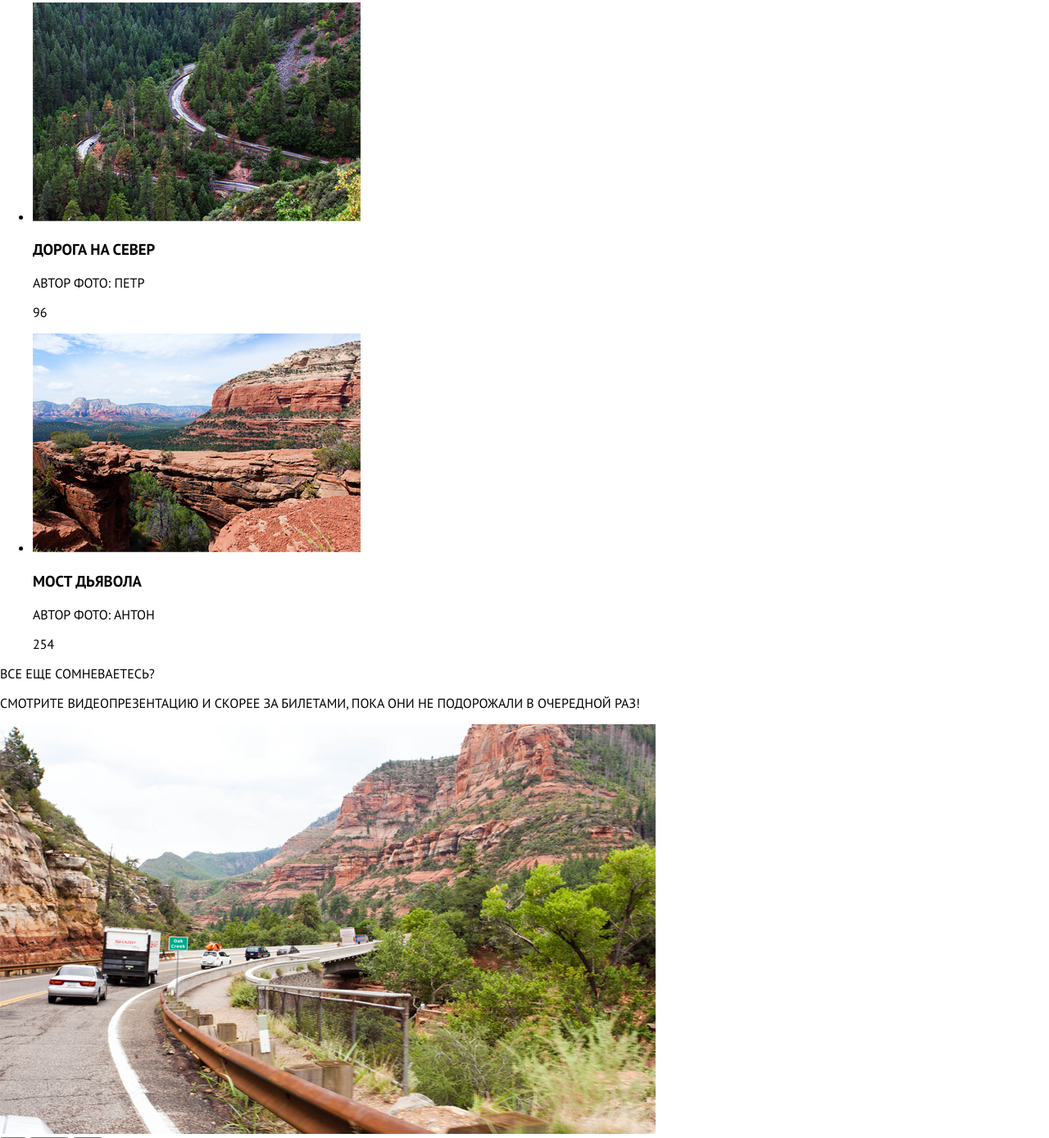
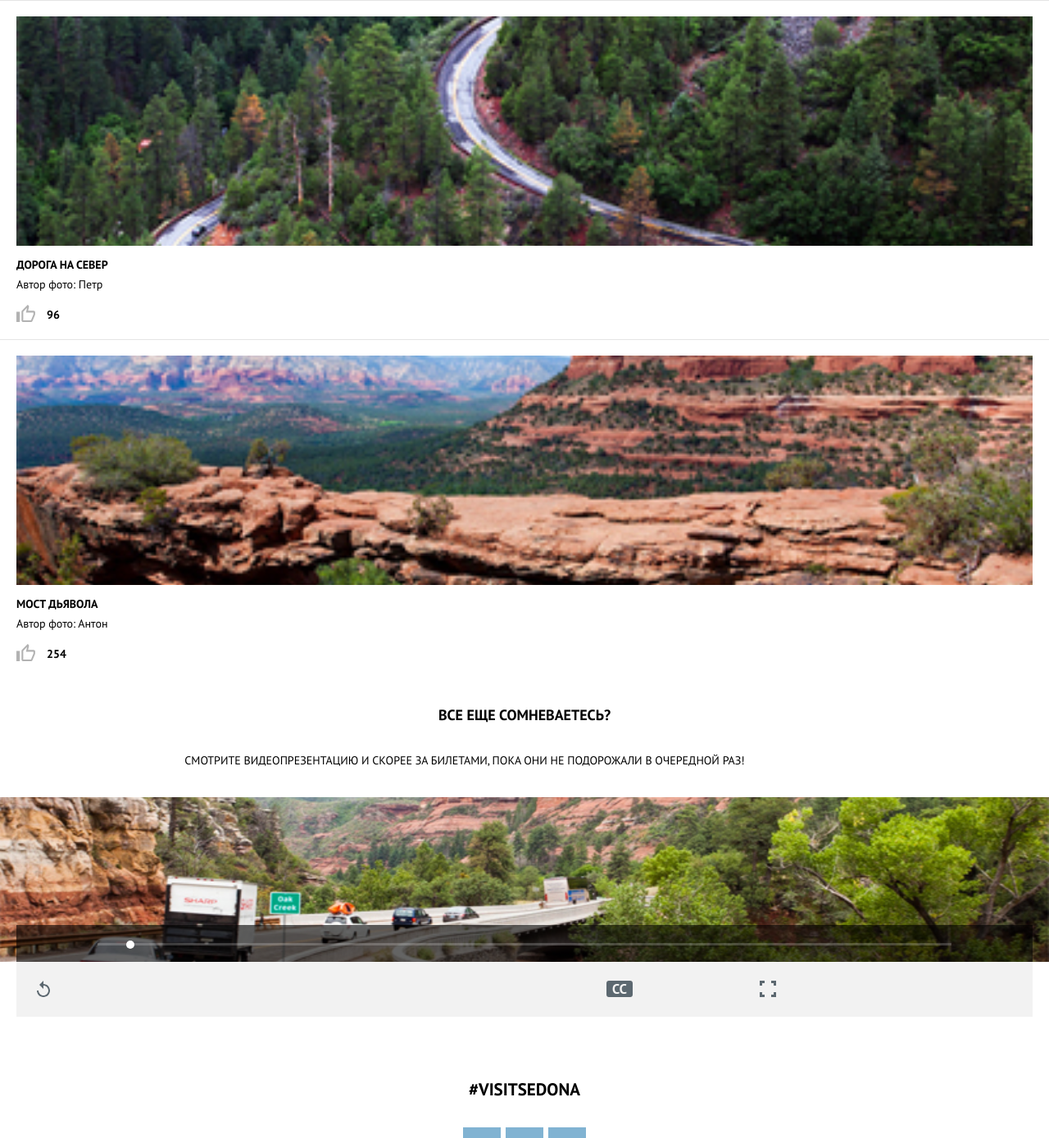
Before and after one commit to victoria-nsl/1669265-sedona-22, a website: page source/catalog.html in a window 1280 px wide. Shown: the part 1411-2800 px from the top of the page at 82% size. Drawn offline with nearby package versions, Linux system fonts and the light colour scheme; files that its build step writes are made by us from their sources.

```diff
--- a/source/catalog.html
+++ b/source/catalog.html
@@ -12,7 +12,7 @@
   </head>
   <body>
     <header class="page-header">
-      <nav class="main-navigation">
+      <nav class="main-navigation main-navigation--closed main-navigation--nojs">
         <button class="main-navigation__toggle" type="button">
           <span class="visually-hidden">Открыть меню</span>
         </button>
@@ -133,6 +133,7 @@
             <source media="(min-width: 768px)" srcset="img/catalog-video-tablet.jpg 1x, img/catalog-video-tablet@2x.jpg 2x">
             <img src="img/catalog-video-mobile.jpg" srcset="img/catalog-video-mobile@2x.jpg 2x"  alt= "Видеопрезентация">
           </picture>
+          <div class="video__wrapper-slider-switches">
             <div class="video__slider-range">
               <div class="video__slider-scale">
                 <div class="video__slider-bar" tabindex="0" aria-label="Маркер переключения">
@@ -142,22 +143,23 @@
             <div class="video__switches">
               <button class="video__button video__button--replay" type="button" aria-label="Воспроизвести видео">
                 <svg width="16" height="20" viewBox="0 0 16 20" fill="none" xmlns="http://www.w3.org/2000/svg">
-                <path d="M8 4V0L3 5L8 10V6C11.3 6 14 8.7 14 12C14 15.3 11.3 18 8 18C4.7 18 2 15.3 2 12H0C0 16.4 3.6 20 8 20C12.4 20 16 16.4 16 12C16 7.6 12.4 4 8 4Z" fill="#5C6870"/>
+                  <path d="M8 4V0L3 5L8 10V6C11.3 6 14 8.7 14 12C14 15.3 11.3 18 8 18C4.7 18 2 15.3 2 12H0C0 16.4 3.6 20 8 20C12.4 20 16 16.4 16 12C16 7.6 12.4 4 8 4Z"/>
                 </svg>
               </button>
               <button class="video__button  video__button--subtitles" type="button" aria-label="Включить субтитры">
                 <svg width="32" height="20" viewBox="0 0 32 20" fill="none" xmlns="http://www.w3.org/2000/svg">
-                <path d="M29 0H3C1.3 0 0 1.3 0 3V17C0 18.7 1.3 20 3 20H29C30.7 20 32 18.7 32 17V3C32 1.3 30.7 0 29 0ZM14.4 15.9C13.9 16 13.3 16 12.7 16C12 16 11.3 15.9 10.7 15.7C10.1 15.5 9.5 15.1 9.1 14.7C8.7 14.3 8.3 13.6 8 12.8C7.7 12 7.6 11.1 7.6 10C7.6 8.9 7.8 7.9 8.1 7.1C8.4 6.3 8.8 5.7 9.3 5.2C9.8 4.7 10.4 4.4 11 4.2C11.5 4.1 12.2 4 12.8 4C13.5 4 14 4 14.5 4.1C15 4.2 15.3 4.3 15.6 4.4L15.2 6.3C14.9 6.2 14.6 6.1 14.3 6C13.9 6 13.5 6 13 6C12.1 6 11.4 6.3 10.8 7C10.2 7.7 10 8.7 10 10C10 10.6 10.1 11.1 10.2 11.6C10.3 12.1 10.5 12.5 10.8 12.9C11.1 13.2 11.4 13.5 11.8 13.7C12.2 13.9 12.7 14 13.2 14C13.7 14 14.1 14 14.5 13.9C14.8 13.8 15.1 13.7 15.4 13.5L15.9 15.3C15.4 15.6 14.9 15.7 14.4 15.9ZM23.1 15.9C22.6 16 22 16 21.4 16C20.7 16 20 15.9 19.4 15.7C18.8 15.5 18.2 15.1 17.8 14.7C17.3 14.2 16.9 13.6 16.7 12.8C16.4 12 16.3 11.1 16.3 10C16.3 8.9 16.5 7.9 16.8 7.1C17.1 6.3 17.5 5.7 18 5.2C18.5 4.7 19.1 4.4 19.7 4.2C20.2 4.1 20.9 4 21.5 4C22.2 4 22.7 4 23.2 4.1C23.7 4.2 24 4.3 24.3 4.4L23.9 6.3C23.6 6.2 23.3 6.1 23 6C22.6 6 22.2 6 21.7 6C20.8 6 20.1 6.3 19.5 7C18.9 7.7 18.7 8.7 18.7 10C18.7 10.6 18.8 11.1 18.9 11.6C19 12.1 19.2 12.5 19.5 12.9C19.8 13.2 20.1 13.5 20.5 13.7C20.9 13.9 21.4 14 21.9 14C22.4 14 22.8 14 23.2 13.9C23.5 13.8 23.8 13.7 24.1 13.5L24.6 15.3C24.1 15.6 23.6 15.7 23.1 15.9Z" fill="#5C6870"/>
+                  <path d="M29 0H3C1.3 0 0 1.3 0 3V17C0 18.7 1.3 20 3 20H29C30.7 20 32 18.7 32 17V3C32 1.3 30.7 0 29 0ZM14.4 15.9C13.9 16 13.3 16 12.7 16C12 16 11.3 15.9 10.7 15.7C10.1 15.5 9.5 15.1 9.1 14.7C8.7 14.3 8.3 13.6 8 12.8C7.7 12 7.6 11.1 7.6 10C7.6 8.9 7.8 7.9 8.1 7.1C8.4 6.3 8.8 5.7 9.3 5.2C9.8 4.7 10.4 4.4 11 4.2C11.5 4.1 12.2 4 12.8 4C13.5 4 14 4 14.5 4.1C15 4.2 15.3 4.3 15.6 4.4L15.2 6.3C14.9 6.2 14.6 6.1 14.3 6C13.9 6 13.5 6 13 6C12.1 6 11.4 6.3 10.8 7C10.2 7.7 10 8.7 10 10C10 10.6 10.1 11.1 10.2 11.6C10.3 12.1 10.5 12.5 10.8 12.9C11.1 13.2 11.4 13.5 11.8 13.7C12.2 13.9 12.7 14 13.2 14C13.7 14 14.1 14 14.5 13.9C14.8 13.8 15.1 13.7 15.4 13.5L15.9 15.3C15.4 15.6 14.9 15.7 14.4 15.9ZM23.1 15.9C22.6 16 22 16 21.4 16C20.7 16 20 15.9 19.4 15.7C18.8 15.5 18.2 15.1 17.8 14.7C17.3 14.2 16.9 13.6 16.7 12.8C16.4 12 16.3 11.1 16.3 10C16.3 8.9 16.5 7.9 16.8 7.1C17.1 6.3 17.5 5.7 18 5.2C18.5 4.7 19.1 4.4 19.7 4.2C20.2 4.1 20.9 4 21.5 4C22.2 4 22.7 4 23.2 4.1C23.7 4.2 24 4.3 24.3 4.4L23.9 6.3C23.6 6.2 23.3 6.1 23 6C22.6 6 22.2 6 21.7 6C20.8 6 20.1 6.3 19.5 7C18.9 7.7 18.7 8.7 18.7 10C18.7 10.6 18.8 11.1 18.9 11.6C19 12.1 19.2 12.5 19.5 12.9C19.8 13.2 20.1 13.5 20.5 13.7C20.9 13.9 21.4 14 21.9 14C22.4 14 22.8 14 23.2 13.9C23.5 13.8 23.8 13.7 24.1 13.5L24.6 15.3C24.1 15.6 23.6 15.7 23.1 15.9Z" />
                 </svg>
               </button>
               <button class="video__button video__button--fullscreen" type="button" aria-label="Включить полноэкранный режим" >
                 <svg width="20" height="20" viewBox="0 0 20 20" fill="none" xmlns="http://www.w3.org/2000/svg">
-                <path d="M0 0V3V6H3V3H6V0H3H0Z" fill="#5C6870"/>
-                <path d="M3 14H0V17V20H3H6V17H3V14Z" fill="#5C6870"/>
-                <path d="M17 0H14V3H17V6H20V3V0H17Z" fill="#5C6870"/>
-                <path d="M17 17H14V20H17H20V17V14H17V17Z" fill="#5C6870"/>
+                  <path d="M0 0V3V6H3V3H6V0H3H0Z" />
+                  <path d="M3 14H0V17V20H3H6V17H3V14Z" />
+                  <path d="M17 0H14V3H17V6H20V3V0H17Z" />
+                  <path d="M17 17H14V20H17H20V17V14H17V17Z" />
                 </svg>
               </button>
+            </div>
           </div>
         </div>
       </section>
@@ -199,5 +201,6 @@
         </a>
       </div>
     </footer>
+    <script src="js/scripts.js"></script>
   </body>
 </html>
--- /dev/null
+++ b/source/less/blocks/catalog-foto.less
@@ -0,0 +1,83 @@
+.catalog-foto__list {
+  list-style: none;
+  margin: 0;
+  padding: 0;
+}
+
+.catalog-foto__item {
+  position: relative;
+  margin: 0 auto;
+  padding: 0 20px;
+  padding-top: 22px;
+  padding-bottom: 3px;
+  text-align: center;
+}
+
+.catalog-foto__item:nth-child(3),
+.catalog-foto__item:nth-child(4) {
+  padding-top: 20px;
+}
+
+.catalog-foto__item::before {
+  content: "";
+  position: absolute;
+  top: 0;
+  left: 0;
+  width: 100%;
+  height: 1px;
+  background-color: @gray-background-hover;
+}
+
+.catalog-foto__item img {
+  display: block;
+  width: 100%;
+  height: 280px;
+  object-fit: cover;
+}
+
+.catalog-foto__item-text {
+  width: 100%;
+  padding: 11px 0 15px  0;
+  text-align: start;
+}
+
+.catalog-foto__caption {
+  width: 100%;
+  padding-left: 0;
+  margin: 0;
+  margin-bottom: 0;
+  font-weight: 700;
+  font-size: 14px;
+  line-height: 24px;
+}
+
+.catalog-foto__author {
+  width: 100%;
+  margin: 0;
+  margin-bottom: 13px;
+  font-weight: 400;
+  font-size: 14px;
+  line-height: 24px;
+  text-transform: none;
+}
+
+.catalog-foto__like {
+  position: relative;
+  margin: 0;
+  width: 86%;
+  padding-left: 37px;
+  font-weight: 700;
+  font-size: 14px;
+  line-height: 24px;
+}
+
+.catalog-foto__like::before {
+  content: "";
+  width: 23px;
+  height: 21px;
+  position: absolute;
+  top: 0;
+  left: 0;
+  background-image: url("../img/icon-like.svg");
+  background-repeat: no-repeat;
+}
--- /dev/null
+++ b/source/less/blocks/catalog-main.less
@@ -0,0 +1,43 @@
+.catalog-main__image-block {
+  margin: 0 auto;
+  margin-top: -28px;
+  margin-bottom: 33px;
+  padding-top: 52px;
+  padding-bottom: 63px;
+  text-align: center;
+  background-color: @blue-basic;
+  background-image: url("../img/intro-triangle-mobile.svg"), url("../img/form-back-mobile.jpg");
+  background-repeat: no-repeat;
+  background-position: bottom center, center center;
+  background-size: 100%;
+}
+
+.catalog-main__image-block img {
+  width: 229px;
+  height: 39px;
+}
+
+.catalog-main__text-block {
+  margin: 0 auto;
+  padding: 0 20px;
+  padding-top: 0;
+  text-align: center;
+  margin-bottom: 30px;
+}
+
+.catalog-main__title {
+  width: 100%;
+  margin: 0;
+  margin-bottom: 28px;
+  font-weight: 700;
+  font-size: 18px;
+  line-height: 26px;
+}
+
+.catalog-main__description {
+  width: 100%;
+  margin: 0;
+  font-weight: 400;
+  font-size: 14px;
+  line-height: 24px;
+}
--- a/source/less/blocks/copyright.less
+++ b/source/less/blocks/copyright.less
@@ -1,18 +1,13 @@
 .copyright {
   display: flex;
-  justify-content: flex-start;
+  justify-content: center;
   align-items: center;
-  width: 51%;
-  padding-left: 60px;
-  padding-right: 76px;
 }
 
 .copyright__text {
-  width: 82%;
-  padding-left: 15px;
-  padding-right: 15px;
   margin: 0;
   margin-bottom: 4px;
+  margin-right: 16px;
   font-weight: 400;
   font-size: 14px;
   line-height: 26px;
@@ -25,7 +20,6 @@
   fill: @black-basic;
 }
 
-
 .copyright__link:hover svg {
   fill: @blue-basic;
 }
--- a/source/less/blocks/page-footer.less
+++ b/source/less/blocks/page-footer.less
@@ -3,12 +3,8 @@
   padding: 26px 20px 18px 20px;
 }
 
-
 .page-footer__text {
-  width: 59%;
-  padding-left: 57px;
-  padding-right: 57px;
-  margin: 0;
+  margin: 0 auto;
   margin-bottom: 33px;
   font-weight: 700;
   font-size: 21px;
--- a/source/less/blocks/social.less
+++ b/source/less/blocks/social.less
@@ -1,13 +1,11 @@
 .social {
-  width: 54%;
-  padding-left: 64px;
-  padding-right: 65px;
   margin-bottom: 40px;
 }
 
 .social__list {
   display: flex;
   flex-wrap: wrap;
+  justify-content: center;
   width: 100%;
   margin: 0;
   padding: 0;
--- /dev/null
+++ b/source/less/blocks/video.less
@@ -0,0 +1,126 @@
+.video {
+  margin-bottom: 50px;
+}
+
+.video__text-block {
+  margin: 0 auto;
+  padding: 0 20px;
+  padding-top: 32px;
+  text-align: center;
+  margin-bottom: 33px;
+}
+
+.video__question {
+  width: 100%;
+  margin: 0;
+  margin-bottom: 30px;
+  font-weight: 700;
+  font-size: 18px;
+  line-height: 26px;
+}
+
+.video__offer {
+  width: 85%;
+  padding-left: 20px;
+  padding-right: 20px;
+  margin: 0;
+  font-weight: 400;
+  font-size: 14px;
+  line-height: 24px;
+}
+
+.video__video-block img {
+  display: block;
+  width: 100%;
+  height: 201px;
+  margin: 0 auto;
+  object-fit: cover;
+}
+
+.video__wrapper-slider-switches {
+  margin: 0 auto;
+  padding: 0 20px;
+}
+
+.video__slider-range {
+  position: relative;
+  z-index: 2;
+  width: 100%;
+  margin-top: -45px;
+  padding-top: 22px;
+  padding-bottom: 20px;
+  background-color: rgba(@black-basic, 0.6);
+}
+
+.video__slider-scale {
+  position: relative;
+  width: 84%;
+  height: 3px;
+  margin: 0 auto;
+  box-sizing: border-box;
+  background-color: rgba(@white-basic, 0.2);
+}
+
+.video__slider-bar {
+  position: absolute;
+  top: 50%;
+  left: 40px;
+  transform: translate(-50%, -50%);
+  width: 10px;
+  height: 10px;
+  border-radius: 50%;
+  background-color: @white-basic;
+  cursor: pointer;
+}
+
+.video__switches {
+  display: flex;
+  align-items: center;
+  width: 100%;
+  padding: 23px 23px 21px 25px;
+  box-sizing: border-box;
+  background-color: @gray-background;
+}
+
+.video__button {
+  border: none;
+  padding: 0;
+  margin: 0;
+  background-color: transparent;
+
+  &--replay {
+    margin-right: 57%;
+  }
+
+  &--fullscreen {
+    margin-left: 13%;
+  }
+}
+
+.video__button svg {
+  fill: @gray-switches;
+}
+
+.video__button--replay svg {
+  width: 16px;
+  height: 20px;
+}
+
+.video__button--subtitles svg {
+  width: 32px;
+  height: 20px;
+}
+
+.video__button--fullscreen svg {
+  width: 20px;
+  height: 20px;
+}
+
+.video__button:hover svg {
+  fill: @black-radio;
+}
+
+.video__button:active svg {
+  fill: @black-radio;
+  fill-opacity: 0.3;
+}
--- a/source/less/global/variables.less
+++ b/source/less/global/variables.less
@@ -12,6 +12,7 @@
 @gray-background-hover:#E5E5E5;
 @gray-background-active:#D5D5D5;
 @gray-background-input-after:#E6E6E6;
+@gray-switches: #5C6870;
 // Viewports
 @tablet-width: 768px;
 @desktop-width: 1200px;
--- a/source/less/style.less
+++ b/source/less/style.less
@@ -16,3 +16,7 @@
 /*Страница формы*/
 @import "blocks/form-main.less";
 @import "blocks/form.less";
+/*Cтраницы каталога*/
+@import "blocks/catalog-main.less";
+@import "blocks/catalog-foto.less";
+@import "blocks/video.less";
```
Also changed, not shown: source/less/blocks/form.less (+7 -8 lines), source/img/icon-like.svg (added). Lines whose indentation alone changed are shown as unchanged.
